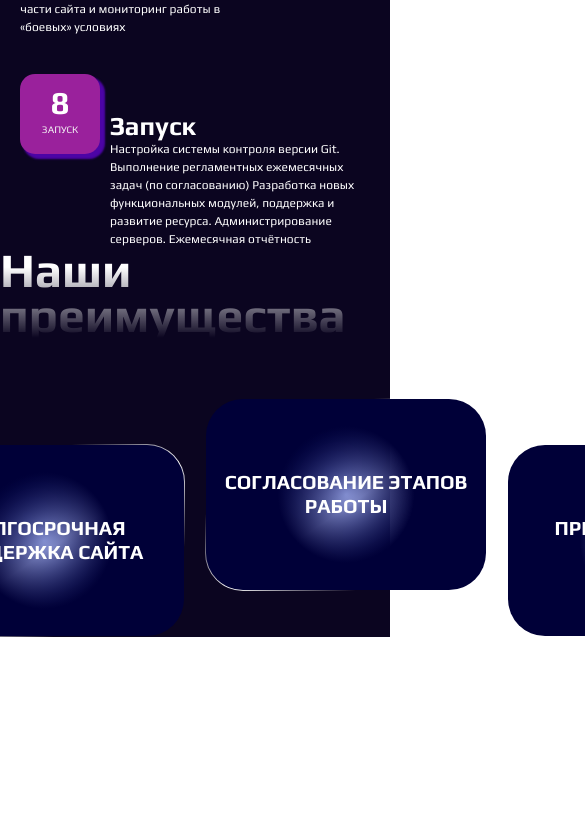
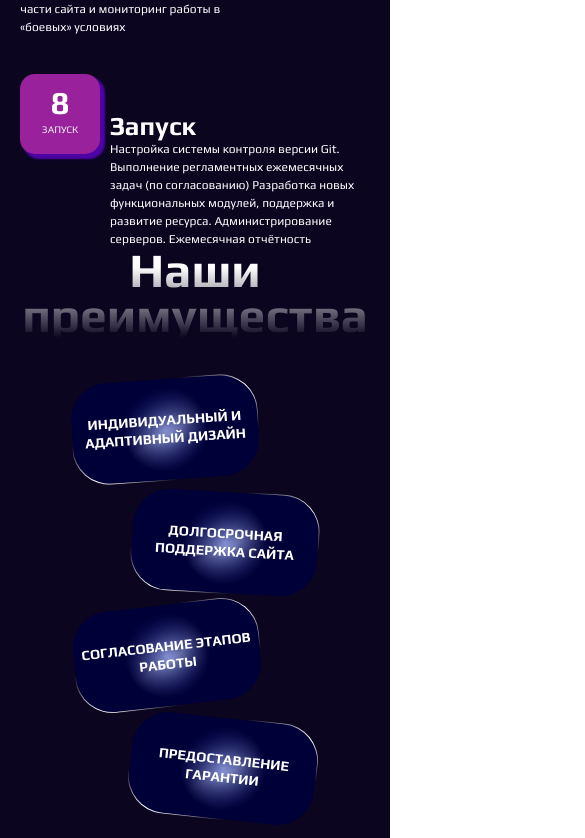
Before and after one commit to JulieBenchuk/web-studio, a Next.js app: page /development in a window 390 px wide. Shown: the part 2718-3556 px from the top of the page, 585 px wide, since content can reach past the window. Before the commit the page ends 3355 px from the top, so only its background shows below. Built offline with nearby package versions, Linux system fonts and the light colour scheme.

Commit message:
fix:OurBenefits component adaptive

```diff
--- a/src/styles/components/ourBenefits/ourBenefits.module.scss
+++ b/src/styles/components/ourBenefits/ourBenefits.module.scss
@@ -15,8 +15,7 @@
   .items {
     display: flex;
     align-items: flex-start;
-    gap: 20px;
-
+    gap: 10px;
 
     .item {
       display: flex;
@@ -45,3 +44,118 @@
     }
   }
 }
+
+@media (max-width: 1167px) {
+  .wrapper {
+    .title {
+      font-size: 96px;
+    }
+
+    .items {
+      .item {
+        width: 242px;
+        height: 153px;
+
+        .description {
+          font-size: 18px;
+        }
+      }
+    }
+  }
+}
+
+@media (max-width: 1024px) {
+  .wrapper {
+    .title {
+      font-size: 64px;
+      line-height: 94.7%;
+    }
+
+    .items {
+      gap: normal;
+      height: 250px;
+
+      .item {
+        width: 188px;
+        height: 103px;
+
+
+        &:nth-child(1) {
+          transform: rotate(-32.44deg);
+        }
+
+        &:nth-child(2) {
+          transform: rotate(19.15deg);
+        }
+
+        &:nth-child(3) {
+          transform: rotate(47.55deg);
+        }
+
+        &:nth-child(4) {
+          transform: rotate(23.44deg);
+        }
+
+        &:nth-child(even) {
+          margin: 0;
+        }
+
+        .description {
+          font-size: 16px;
+        }
+      }
+    }
+  }
+}
+
+@media (max-width: 767px) {
+  .wrapper {
+    gap: 40px;
+
+    .title {
+      font-size: 48px;
+      max-width: 391px;
+      text-align: center;
+      height: max-content;
+    }
+
+    .items {
+      width: 100%;
+      flex-direction: column;
+      height: 460px;
+      gap: 10px;
+      align-items: center;
+
+
+      .item {
+        &:nth-child(1) {
+          transform: rotate(-3.89deg);
+          margin-left: -15.3%;
+        }
+
+        &:nth-child(2) {
+          transform: rotate(3.43deg);
+          margin-left: 15.3%;
+        }
+
+        &:nth-child(3) {
+          transform: rotate(-6.35deg);
+          margin-left: -14.3%;
+        }
+
+        &:nth-child(4) {
+          transform: rotate(6.21deg);
+          margin-left: 14.3%;
+        }
+
+        &:nth-child(even) {
+          margin-top: 0;
+        }
+
+        .description {
+          font-size: 14px;
+        }
+      }
+    }
+  }
+}
```
